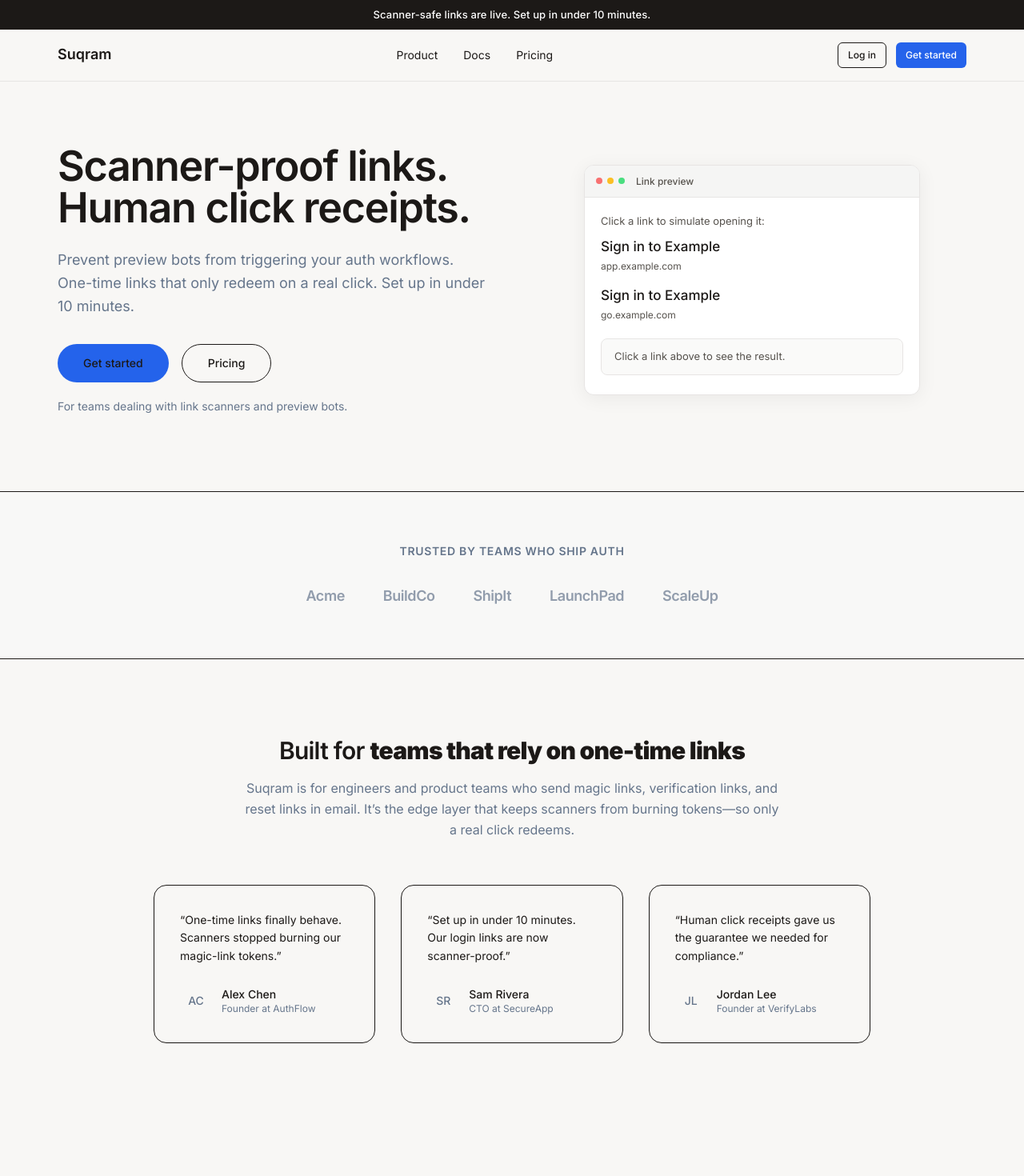
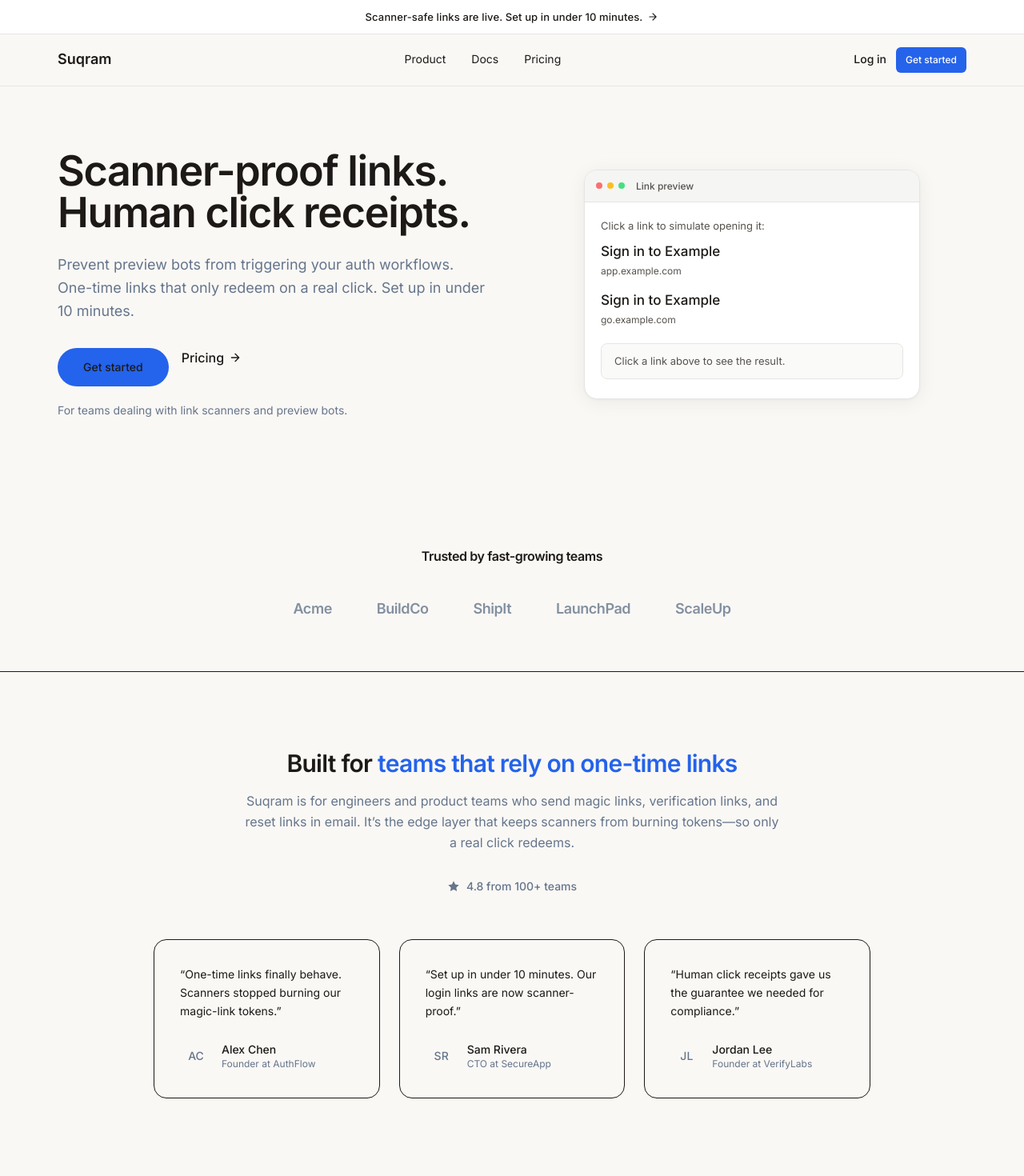
Before and after one commit to macuunamatata/Suqram, a Next.js app in the folder site/: page / in a window 1280 px wide. Shown: the top 1470 px of the page at 80% size. Built offline with nearby package versions, Linux system fonts and the light colour scheme.

Commit message:
Polish UI/UX to domained feel

```diff
--- a/site/app/globals.css
+++ b/site/app/globals.css
@@ -4,9 +4,9 @@
 
 /* Finta-inspired: warm off-white, airy spacing, premium minimal */
 :root {
-  /* Core: warm off-white, near-black slate */
-  --bg: #fafaf9;
-  --bg-warm: #f8f7f5;
+  /* Core: warm off-white (Finta-style), near-black slate */
+  --bg: #fdfbf7;
+  --bg-warm: #faf8f5;
   --surface: #ffffff;
   --border: #e7e5e4;
   --text: #1c1917;
@@ -1273,18 +1273,32 @@
     }
   }
 
-  /* ─── Announcement bar ─── */
+  /* ─── Announcement bar (Finta-style: light pill, subtle border) ─── */
   .announcement-bar {
-    background: var(--text);
-    color: var(--surface);
+    background: var(--surface);
+    color: var(--text);
     padding: 0.5rem 1rem;
     text-align: center;
+    border-bottom: 1px solid var(--border);
   }
   .announcement-bar__text {
     margin: 0;
     font-size: 0.8125rem;
     font-weight: 500;
     letter-spacing: 0.01em;
+    color: var(--text);
+  }
+  .announcement-bar a {
+    color: var(--text);
+    text-decoration: none;
+    display: inline-flex;
+    align-items: center;
+    justify-content: center;
+    gap: 0.375rem;
+  }
+  .announcement-bar a:hover {
+    text-decoration: underline;
+    color: var(--text);
   }
 
   /* ─── Site header ─── */
@@ -1340,6 +1354,11 @@
   .site-header__link:hover {
     color: var(--text);
   }
+  .site-header__link--log {
+    font-size: 0.875rem;
+    font-weight: 500;
+    color: var(--text);
+  }
   .site-header__actions {
     display: flex;
     align-items: center;
@@ -1372,8 +1391,8 @@
   .scanner-demo__chrome {
     background: var(--surface);
     border: 1px solid var(--border);
-    border-radius: 12px;
-    box-shadow: 0 4px 24px rgba(0, 0, 0, 0.06);
+    border-radius: 16px;
+    box-shadow: 0 4px 24px rgba(0, 0, 0, 0.06), 0 1px 3px rgba(0, 0, 0, 0.04);
     overflow: hidden;
   }
   .scanner-demo__titlebar {
--- a/site/app/layout.tsx
+++ b/site/app/layout.tsx
@@ -65,9 +65,10 @@
           Skip to content
         </a>
         <div className="announcement-bar" id="announcement">
-          <p className="announcement-bar__text">
+          <Link href="/docs" className="announcement-bar__text">
             Scanner-safe links are live. Set up in under 10 minutes.
-          </p>
+            <svg width="14" height="14" viewBox="0 0 24 24" fill="none" stroke="currentColor" strokeWidth="2" strokeLinecap="round" strokeLinejoin="round" aria-hidden><path d="M5 12h14M12 5l7 7-7 7" /></svg>
+          </Link>
         </div>
         <header className="site-header">
           <div className="site-header__inner">
@@ -82,9 +83,9 @@
               ))}
             </nav>
             <div className="site-header__actions">
-              <Button asChild variant="outline" size="sm" className="site-btn site-btn--secondary">
-                <Link href="/app">Log in</Link>
-              </Button>
+              <Link href="/app" className="site-header__link site-header__link--log">
+                Log in
+              </Link>
               <Button asChild size="sm" className="site-btn site-btn--primary">
                 <Link href="/start">Get started</Link>
               </Button>
--- a/site/app/page.tsx
+++ b/site/app/page.tsx
@@ -91,9 +91,10 @@
                 <Button asChild size="lg" className="rounded-full h-12 px-8 font-medium bg-primary text-primary-foreground hover:bg-primary/90">
                   <Link href="/start">Get started</Link>
                 </Button>
-                <Button asChild variant="outline" size="lg" className="rounded-full h-12 px-8 font-medium border-border text-foreground">
-                  <Link href="#pricing">Pricing</Link>
-                </Button>
+                <Link href="#pricing" className="inline-flex items-center gap-1.5 text-base font-medium text-muted-foreground hover:text-foreground transition-colors mt-2 sm:mt-0">
+                  Pricing
+                  <svg width="16" height="16" viewBox="0 0 24 24" fill="none" stroke="currentColor" strokeWidth="2" strokeLinecap="round" strokeLinejoin="round" aria-hidden><path d="M5 12h14M12 5l7 7-7 7" /></svg>
+                </Link>
               </div>
               <p className="mt-5 text-sm text-muted-foreground">
                 For teams dealing with link scanners and preview bots.
@@ -106,17 +107,17 @@
         </div>
       </section>
 
-      {/* Trusted by */}
-      <section className="py-12 sm:py-16 border-y border-border/80 bg-background/50" id="trusted">
+      {/* Trusted by (Finta-style: centered heading, monochrome logos) */}
+      <section className="py-14 sm:py-16 border-b border-border/60" id="trusted">
         <div className={CONTAINER}>
-          <h2 className="text-center text-sm font-semibold tracking-wider text-muted-foreground uppercase mb-8">
-            Trusted by teams who ship auth
+          <h2 className="text-center text-base font-semibold tracking-tight text-foreground mb-10">
+            Trusted by fast-growing teams
           </h2>
-          <div className="flex flex-wrap justify-center items-center gap-x-12 gap-y-6">
+          <div className="flex flex-wrap justify-center items-center gap-x-14 gap-y-6">
             {TRUSTED_LOGOS.map((name) => (
               <span
                 key={name}
-                className="text-lg font-semibold text-muted-foreground/70 tracking-tight"
+                className="text-lg font-semibold text-muted-foreground/80 tracking-tight"
                 aria-hidden
               >
                 {name}
@@ -126,29 +127,33 @@
         </div>
       </section>
 
-      {/* Built for */}
+      {/* Built for (Finta-style: blue-highlight headline, social proof pill, testimonial cards) */}
       <section className={SECTION_PY} id="built-for">
         <div className={CONTAINER}>
-          <div className="max-w-2xl mx-auto text-center mb-14">
+          <div className="max-w-2xl mx-auto text-center mb-8">
             <h2 className="text-2xl sm:text-3xl font-semibold tracking-tight text-foreground">
-              Built for <strong>teams that rely on one-time links</strong>
+              Built for <span className="text-primary">teams that rely on one-time links</span>
             </h2>
             <p className="mt-4 text-base text-muted-foreground leading-relaxed">
               Suqram is for engineers and product teams who send magic links, verification links, and reset links in email. It’s the edge layer that keeps scanners from burning tokens—so only a real click redeems.
             </p>
+            <div className="mt-6 inline-flex items-center gap-2 rounded-full bg-muted/50 px-4 py-2 text-sm font-medium text-muted-foreground">
+              <svg width="16" height="16" viewBox="0 0 24 24" fill="currentColor" aria-hidden><path d="M12 2l3.09 6.26L22 9.27l-5 4.87 1.18 6.88L12 17.77l-6.18 3.25L7 14.14 2 9.27l6.91-1.01L12 2z" /></svg>
+              <span>4.8 from 100+ teams</span>
+            </div>
           </div>
-          <div className="grid grid-cols-1 md:grid-cols-3 gap-8 max-w-4xl mx-auto">
+          <div className="grid grid-cols-1 md:grid-cols-3 gap-6 max-w-4xl mx-auto mt-12">
             {TESTIMONIALS.map(({ quote, name, role }) => (
               <div
                 key={name}
-                className="rounded-2xl border border-border bg-card p-6 sm:p-8 shadow-sm flex flex-col"
+                className="rounded-2xl bg-muted/30 border border-border/60 p-6 sm:p-8 shadow-[0_1px_3px_rgba(0,0,0,0.04)] flex flex-col"
               >
                 <p className="text-sm text-foreground leading-relaxed flex-1">&ldquo;{quote}&rdquo;</p>
                 <div className="mt-6 flex items-center gap-3">
-                  <div className="w-10 h-10 rounded-full bg-muted flex items-center justify-center text-sm font-medium text-muted-foreground">
+                  <div className="w-10 h-10 rounded-full bg-muted flex items-center justify-center text-sm font-medium text-muted-foreground shrink-0">
                     {name.split(" ").map((n) => n[0]).join("")}
                   </div>
-                  <div>
+                  <div className="min-w-0">
                     <p className="text-sm font-medium text-foreground">{name}</p>
                     <p className="text-xs text-muted-foreground">{role}</p>
                   </div>
```
